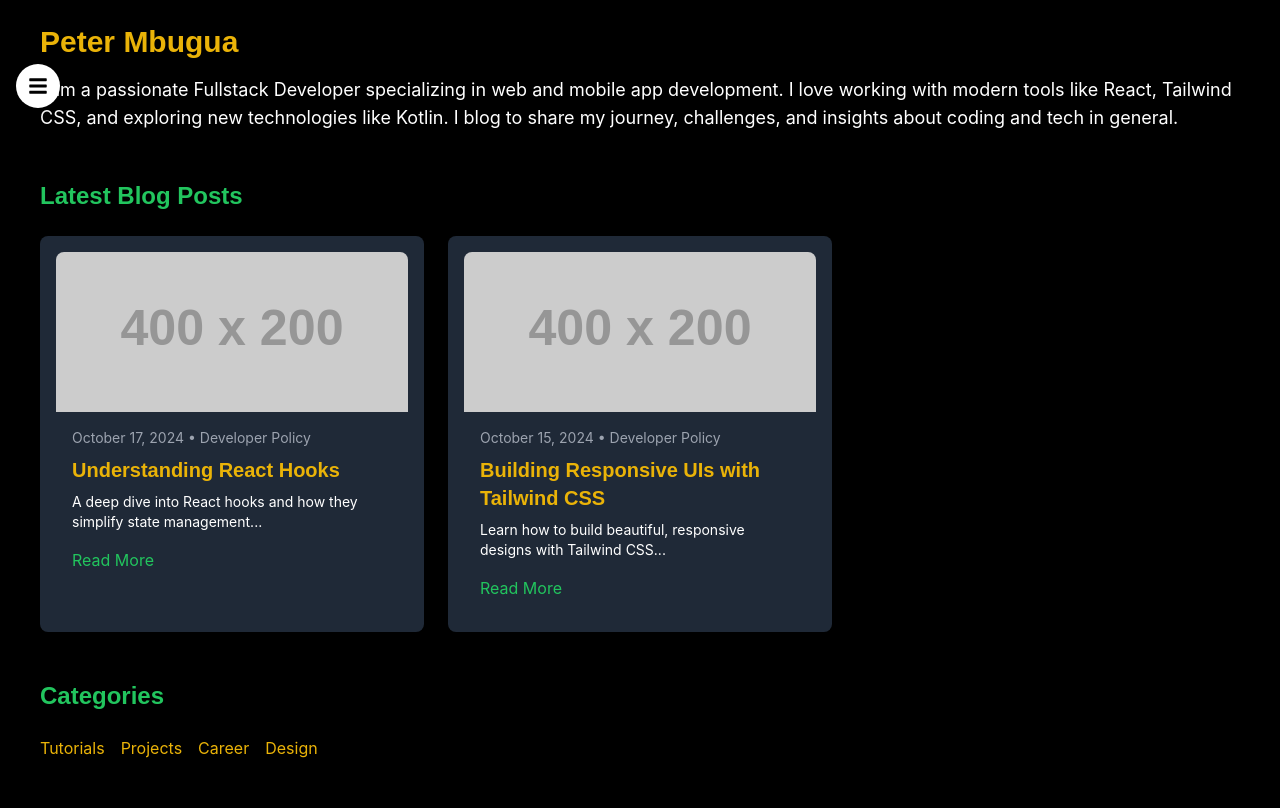
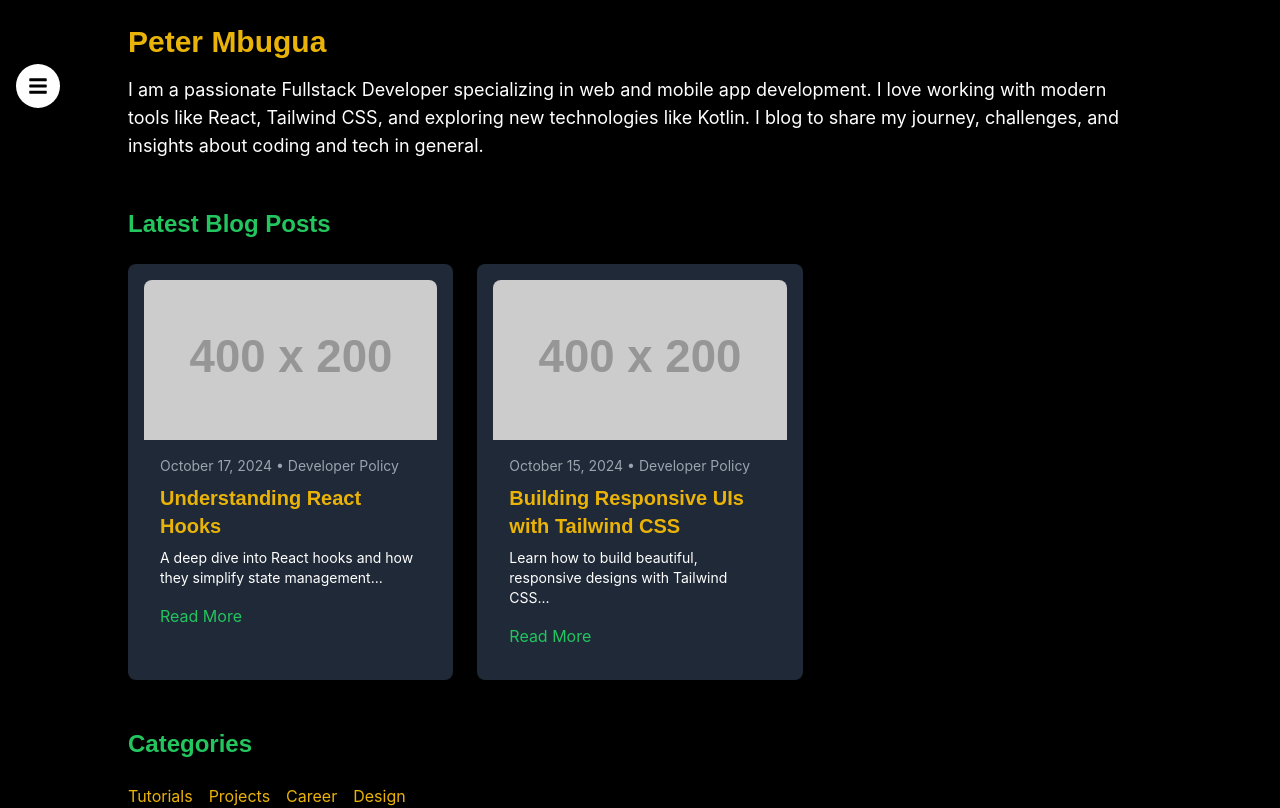
Before and after one commit to P-Mbugua/Final_Portfolio, a React (Vite) app: page /blog in a window 1280 px wide. Shown: the top 808 px of the page. Built offline with nearby package versions, Linux system fonts and the light colour scheme.

Commit message:
refactored the codes

```diff
--- a/src/Pages/Blog.jsx
+++ b/src/Pages/Blog.jsx
@@ -3,7 +3,7 @@ import { Link } from 'react-router-dom';
 
 const Blog = () => {
   return (
-    <div className="min-h-screen bg-black text-white p-6 px-4 md:px-10">
+    <div className="min-h-screen bg-black text-white p-6 px-4 md:px-10 lg:px-20 xl:px-32">
       {/* Introduction/Author Bio */}
       <section className="mb-12">
         <h1 className="text-3xl font-bold mb-4 text-yellow-500">Peter Mbugua</h1>
```
